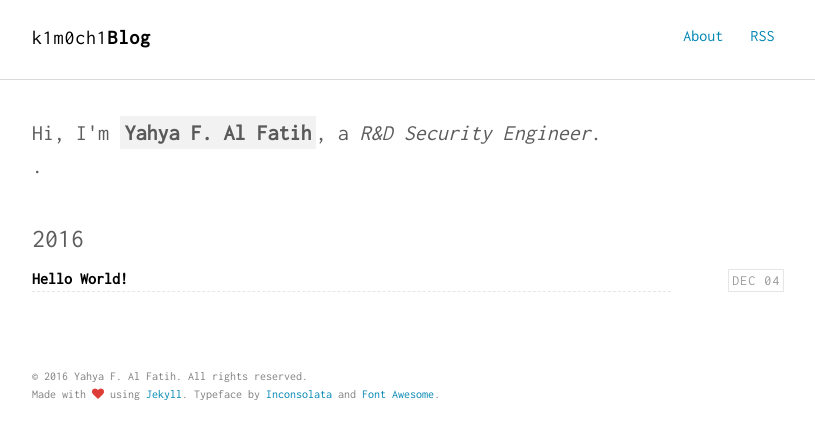
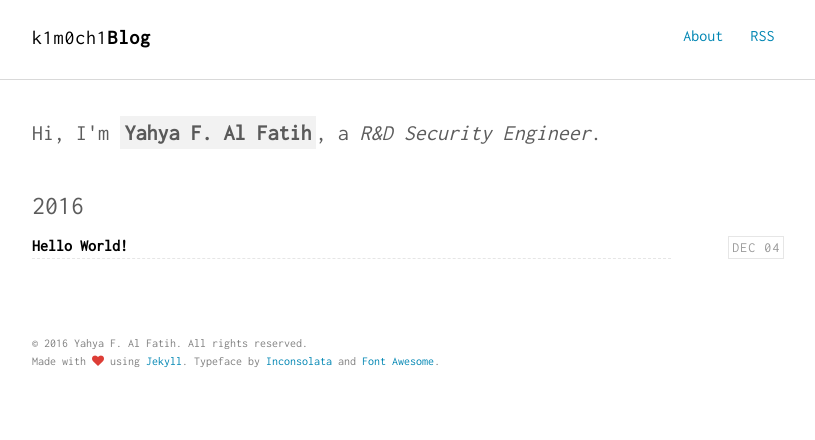
Before and after one commit to k1m0ch1/k1m0ch1.github.io, a Jekyll site: the page built from index.html, in a window 1280 px wide. Shown: the top 440 px of the page, without its empty margins (232-1047 px from the left). Built offline with Jekyll 4.4.1, drawn with Linux system fonts in a browser that asks for light colours.

```diff
--- a/_config.yml
+++ b/_config.yml
@@ -31,7 +31,7 @@ sass:
 author:
   name     : "Yahya F. Al Fatih"
   job      : "R&D Security Engineer"
-  bio      : "."
+  bio      : ""
   thumb    : /images/author.jpg
   email    : yahya.kimochi@gmail.com
   url      :
```
Also changed, not shown: _posts/2016-12-04-Hello-World.md (+1 -0 lines).
